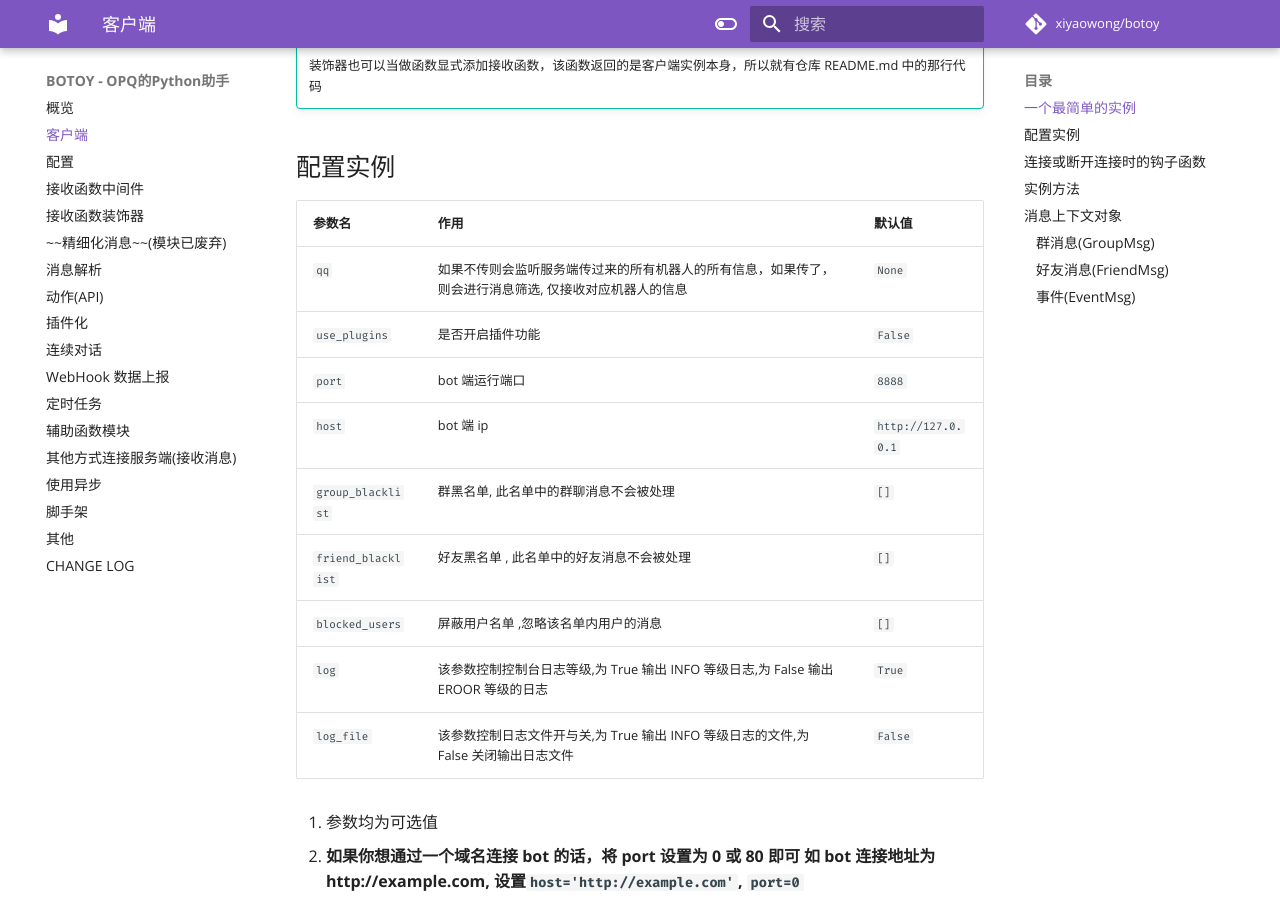
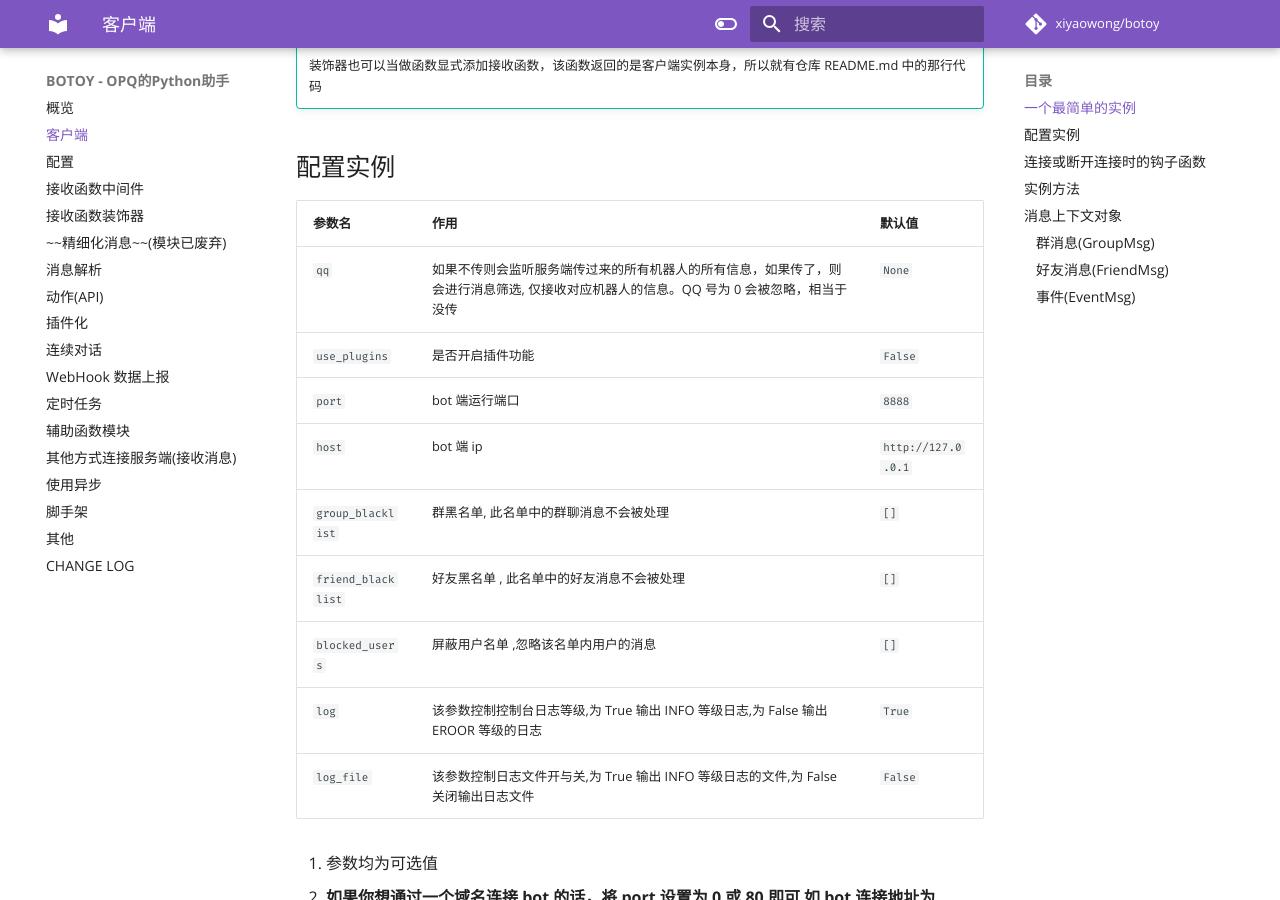
Before and after one commit to opq-osc/botoy, an MkDocs documentation site: the page built from docs/client.md, in a window 1280 px wide and 900 px high, scrolled down 777 px. Built offline with MkDocs 1.6.1 and Material for MkDocs 9.7.7, drawn with Linux system fonts in a browser that asks for light colours; comment, search, counter and statistics services are not loaded.

Commit message:
feat(client): 允许qq号为0的情况，此时将忽略

```diff
--- a/docs/client.md
+++ b/docs/client.md
@@ -33,17 +33,17 @@ if __name__ == '__main__':
 
 ## 配置实例
 
-| 参数名             | 作用                                                                                                   | 默认值             |
-| ------------------ | ------------------------------------------------------------------------------------------------------ | ------------------ |
-| `qq`               | 如果不传则会监听服务端传过来的所有机器人的所有信息，如果传了，则会进行消息筛选, 仅接收对应机器人的信息 | `None`             |
-| `use_plugins`      | 是否开启插件功能                                                                                       | `False`            |
-| `port`             | bot 端运行端口                                                                                         | `8888`             |
-| `host`             | bot 端 ip                                                                                              | `http://127.0.0.1` |
-| `group_blacklist`  | 群黑名单, 此名单中的群聊消息不会被处理                                                                 | `[]`               |
-| `friend_blacklist` | 好友黑名单 , 此名单中的好友消息不会被处理                                                              | `[]`               |
-| `blocked_users`    | 屏蔽用户名单 ,忽略该名单内用户的消息                                                                   | `[]`               |
-| `log`              | 该参数控制控制台日志等级,为 True 输出 INFO 等级日志,为 False 输出 EROOR 等级的日志                     | `True`             |
-| `log_file`         | 该参数控制日志文件开与关,为 True 输出 INFO 等级日志的文件,为 False 关闭输出日志文件                    | `False`            |
+| 参数名             | 作用                                                                                                                                   | 默认值             |
+| ------------------ | -------------------------------------------------------------------------------------------------------------------------------------- | ------------------ |
+| `qq`               | 如果不传则会监听服务端传过来的所有机器人的所有信息，如果传了，则会进行消息筛选, 仅接收对应机器人的信息。QQ 号为 0 会被忽略，相当于没传 | `None`             |
+| `use_plugins`      | 是否开启插件功能                                                                                                                       | `False`            |
+| `port`             | bot 端运行端口                                                                                                                         | `8888`             |
+| `host`             | bot 端 ip                                                                                                                              | `http://127.0.0.1` |
+| `group_blacklist`  | 群黑名单, 此名单中的群聊消息不会被处理                                                                                                 | `[]`               |
+| `friend_blacklist` | 好友黑名单 , 此名单中的好友消息不会被处理                                                                                              | `[]`               |
+| `blocked_users`    | 屏蔽用户名单 ,忽略该名单内用户的消息                                                                                                   | `[]`               |
+| `log`              | 该参数控制控制台日志等级,为 True 输出 INFO 等级日志,为 False 输出 EROOR 等级的日志                                                     | `True`             |
+| `log_file`         | 该参数控制日志文件开与关,为 True 输出 INFO 等级日志的文件,为 False 关闭输出日志文件                                                    | `False`            |
 
 1. 参数均为可选值
 2. **如果你想通过一个域名连接 bot 的话，将 port 设置为 0 或 80 即可
```
Also changed, not shown: 2 other files.
